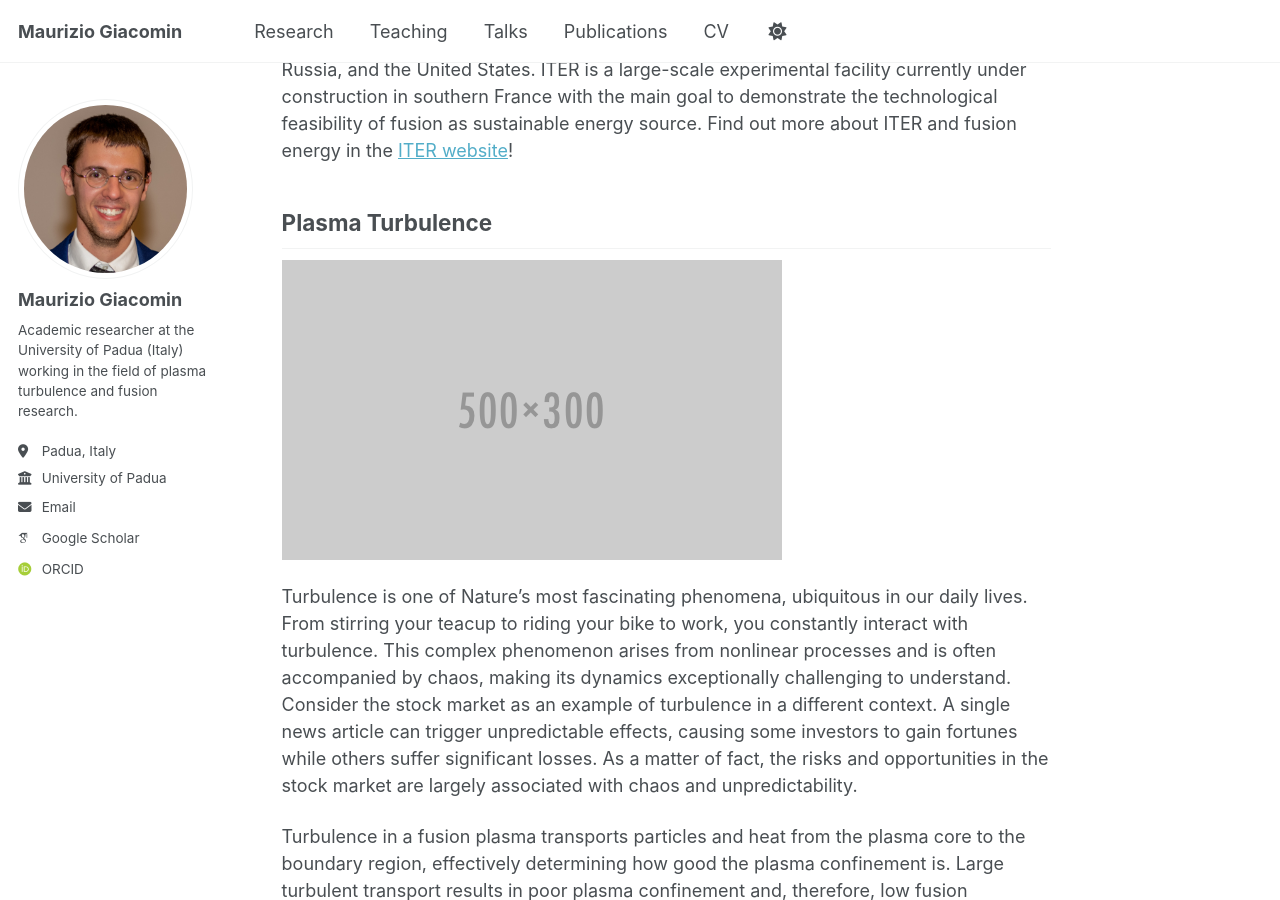
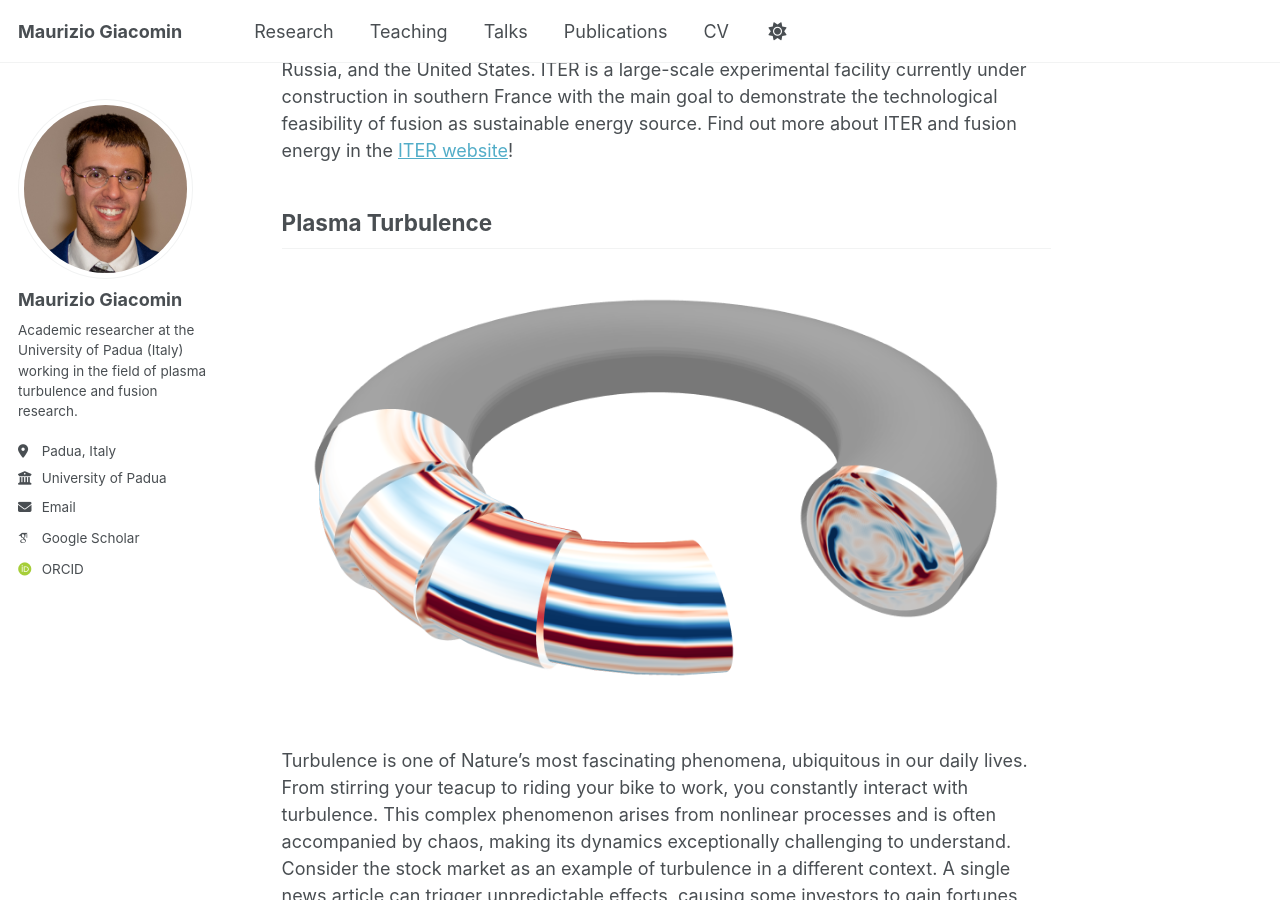
Before and after one commit to mgiacomin/mgiacomin.github.io, a Jekyll site: the page built from _pages/about.md, in a window 1280 px wide and 900 px high, scrolled down 1534 px. Built offline with Jekyll 4.4.1, drawn with Linux system fonts in a browser that asks for light colours; some web fonts are replaced; a script that is not in the unit is left out.

Commit message:
Add turbulence picture

```diff
--- a/_pages/about.md
+++ b/_pages/about.md
@@ -29,7 +29,7 @@
 
 ## Plasma Turbulence
 
-<img src='/images/500x300.png'>
+<img src='/images/Turbulence.png'>
 
 Turbulence is one of Nature's most fascinating phenomena, ubiquitous in our daily lives. From stirring your teacup to riding your bike to work, you constantly interact with turbulence. This complex phenomenon arises from nonlinear processes and is often accompanied by chaos, making its dynamics exceptionally challenging to understand. Consider the stock market as an example of turbulence in a different context. A single news article can trigger unpredictable effects, causing some investors to gain fortunes while others suffer significant losses. As a matter of fact, the risks and opportunities in the stock market are largely associated with chaos and unpredictability.
 
```
Also changed, not shown: images/Turbulence.png (added).
